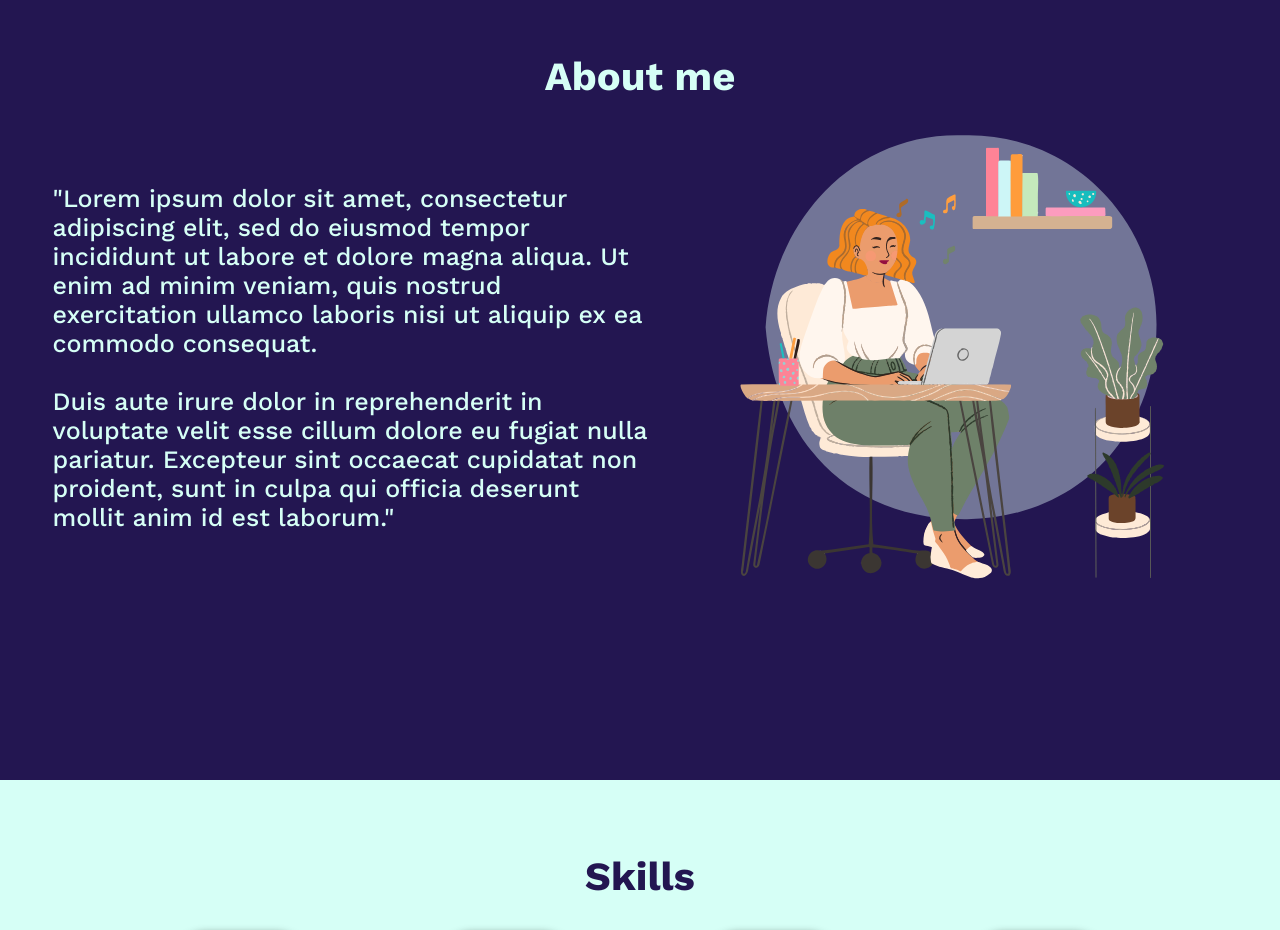
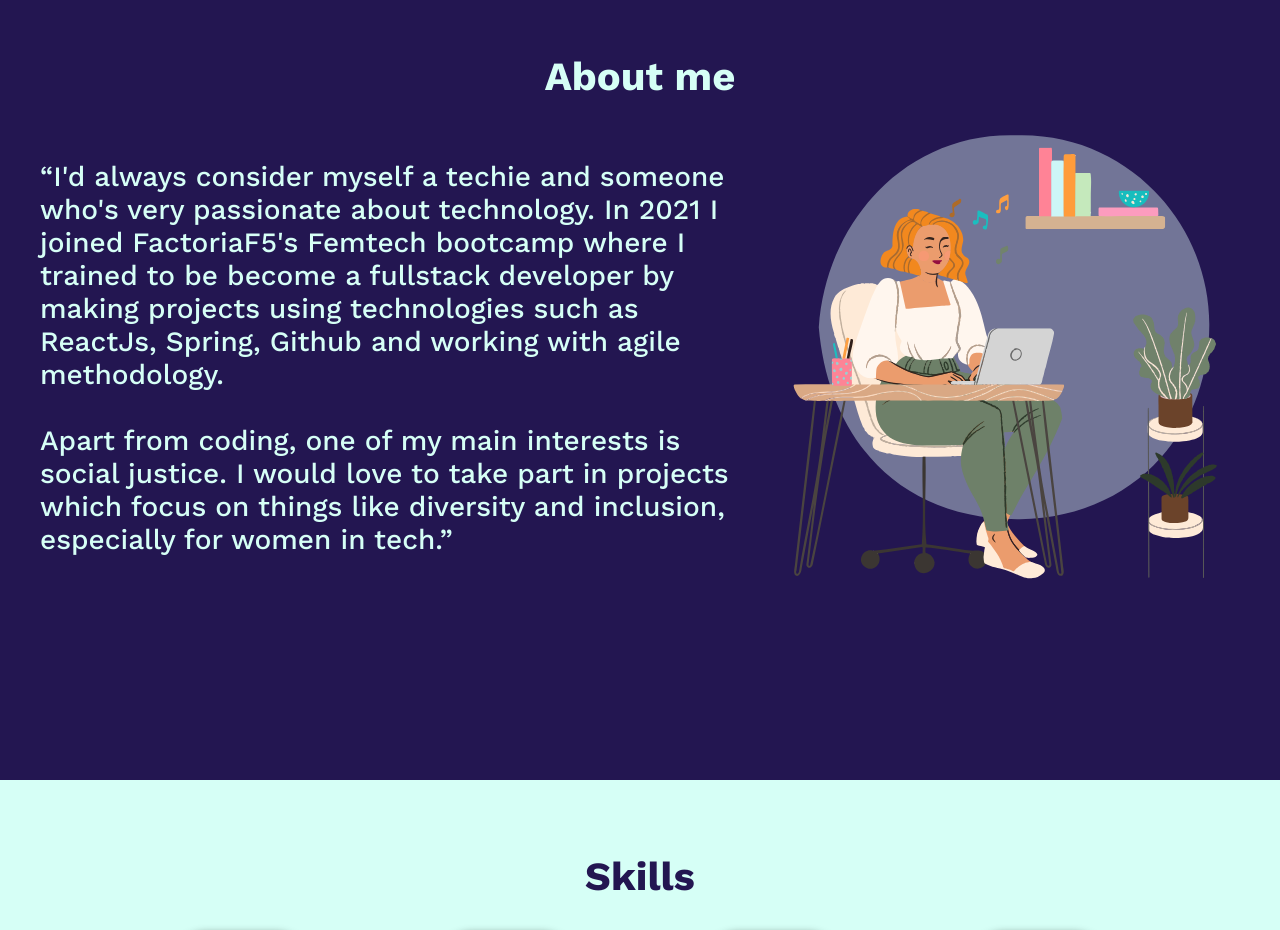
Before and after one commit to candymd/portfolio, a React (Create React App) app: page / in a window 1280 px wide. Shown: the part 820-1750 px from the top of the page. Built offline with nearby package versions, Linux system fonts and the light colour scheme.

Commit message:
added about me text

```diff
--- a/src/Components/AboutMe/AboutMe.css
+++ b/src/Components/AboutMe/AboutMe.css
@@ -11,12 +11,14 @@
     justify-content: space-around;
     font-size: 25px;
     align-items: center;
+    gap: 1rem;
 }
 
 .description-and-image p {
     padding: 0;
     margin: 0;
-    width: 50%;
+    font-size: 28px;
+    width: 70%;
 }
 .description-and-image img {
    width: 550px;
--- a/src/Components/AboutMe/AboutMe.js
+++ b/src/Components/AboutMe/AboutMe.js
@@ -6,12 +6,12 @@ const AboutMe = () => {
       <section className="aboutMe section">
      <h1>About me</h1>
           <div className="description-and-image">
-              <p>"Lorem ipsum dolor sit amet, consectetur adipiscing elit, sed do eiusmod tempor incididunt ut labore et
-                  dolore magna aliqua. Ut enim ad minim veniam, quis nostrud exercitation ullamco laboris nisi ut
-                  aliquip ex ea commodo consequat. <br/><br/>
-                  Duis aute irure dolor in reprehenderit in voluptate velit esse cillum dolore eu fugiat nulla pariatur.
-                  Excepteur sint occaecat cupidatat non proident, sunt in culpa qui officia deserunt mollit anim id est
-                  laborum."</p>
+              <p><q>I'd always consider myself a techie and someone who's very passionate about technology.
+                  In 2021 I joined FactoriaF5's Femtech
+                  bootcamp where I trained to be become a fullstack developer by making projects using technologies such as ReactJs, Spring, Github and working with agile methodology.
+                   <br/><br/>
+                  Apart from coding, one of my main interests is social justice. I would love to take part in
+                  projects which focus on things like diversity and inclusion, especially for women in tech.</q></p>
               <img src={homeOffice} alt={homeOffice + 'illustration'} />
           </div>
       </section>
```
